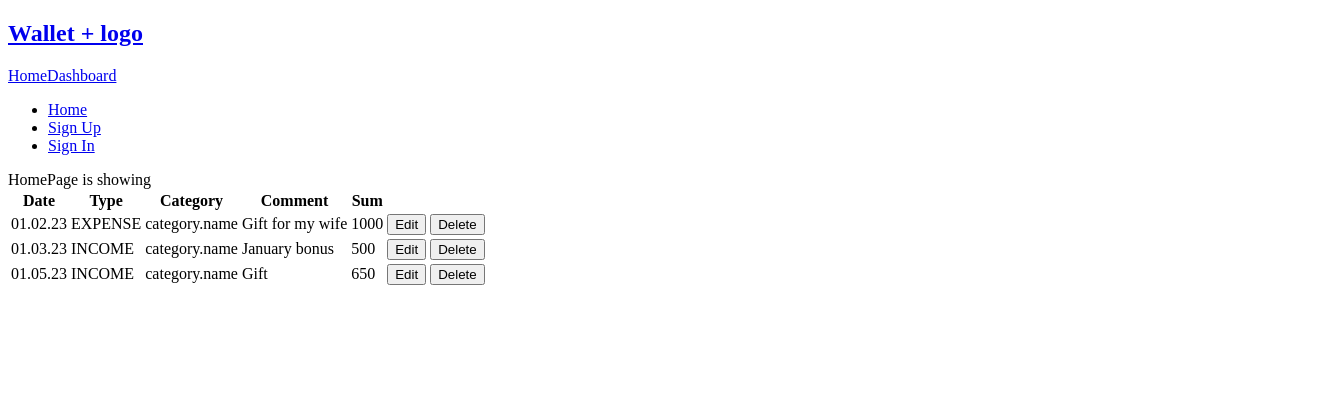
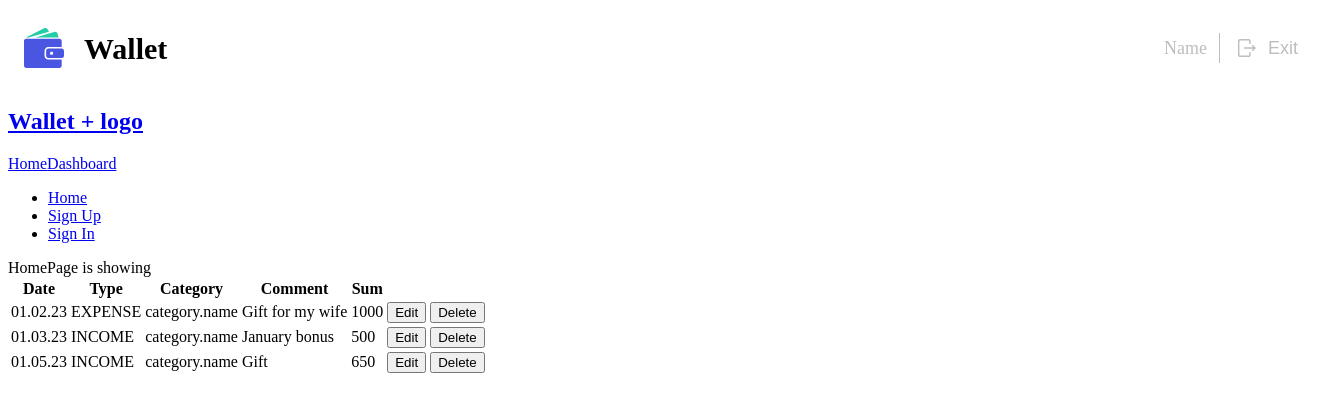
Before and after one commit to daryark/Wallet, a React (Create React App) app: page / in a window 1280 px wide. Shown: the top 412 px of the page, 1320 px wide, since content can reach past the window. Built offline with nearby package versions, Linux system fonts and the light colour scheme.

Commit message:
header and loader

```diff
--- /dev/null
+++ b/src/assets/icons/index.js
@@ -0,0 +1,2 @@
+export { ReactComponent as WalletLogo } from './wallet-logo.svg';
+export { ReactComponent as Exit } from './exit.svg';
--- a/src/components/App/App.jsx
+++ b/src/components/App/App.jsx
@@ -7,7 +7,7 @@ const HomePage = lazy(() => import('pages/HomePage/HomePage'));
 const CurrencyPage = lazy(() => import('pages/CurrencyPage/CurrencyPage'));
 const LoginPage = lazy(() => import('pages/LoginPage/LoginPage'));
 const RegisterPage = lazy(() => import('pages/RegisterPage/RegisterPage'));
-
+console.log(window.innerWidth);
 export function App() {
   return (
     <>
--- /dev/null
+++ b/src/components/Header/ExitButton.jsx
@@ -0,0 +1,14 @@
+import { Exit } from 'assets/icons';
+import { StyledBtn } from './styles';
+import { useWindowSize } from './hooks/useWindowSize';
+
+export const ExitButton = () => {
+  const { isMobile } = useWindowSize();
+
+  return (
+    <StyledBtn>
+      <Exit />
+      {!isMobile && 'Exit'}
+    </StyledBtn>
+  );
+};
--- /dev/null
+++ b/src/components/Header/Header.jsx
@@ -0,0 +1,29 @@
+import {
+  StyledHeader,
+  StyledLogo,
+  StyledContainer,
+  StyledInfo,
+  Separator,
+} from './styles';
+import { WalletLogo } from 'assets/icons';
+import { ExitButton } from './ExitButton';
+import { useWindowSize } from './hooks/useWindowSize';
+
+export const Header = () => {
+  const { isMobile } = useWindowSize();
+  return (
+    <StyledHeader>
+      <StyledContainer>
+        <StyledLogo>
+          <WalletLogo />
+          Wallet
+        </StyledLogo>
+        <StyledInfo>
+          Name
+          {!isMobile && <Separator />}
+          <ExitButton />
+        </StyledInfo>
+      </StyledContainer>
+    </StyledHeader>
+  );
+};
--- /dev/null
+++ b/src/components/Header/hooks/useWindowSize.js
@@ -0,0 +1,23 @@
+import { useState, useLayoutEffect, useEffect } from 'react';
+
+export const useWindowSize = () => {
+  const [windowWidth, setWindowWidth] = useState(window.innerWidth);
+  const [isMobile, setIsMobile] = useState(window.innerWidth < 768);
+
+  useLayoutEffect(() => {
+    const measure = () => {
+      setWindowWidth(window.innerWidth);
+    };
+    window.addEventListener('resize', measure);
+    return () => window.removeEventListener('resize', measure);
+  }, []);
+
+  useEffect(() => {
+    if (windowWidth < 768) {
+      setIsMobile(true);
+      return;
+    }
+    setIsMobile(false);
+  }, [windowWidth]);
+  return { windowWidth, isMobile };
+};
--- /dev/null
+++ b/src/components/Header/styles.js
@@ -0,0 +1,86 @@
+import styled from 'styled-components';
+
+export const StyledHeader = styled.header`
+  background-color: ${({ theme }) => theme.color.bg_white};
+`;
+
+export const StyledContainer = styled.div`
+  display: flex;
+  align-items: center;
+  justify-content: space-between;
+  width: 320px;
+  height: 60px;
+  padding: 0 20px;
+  margin: 0 auto;
+
+  @media screen and (min-width: 768px) {
+    width: 768px;
+    height: 80px;
+    padding: 0 32px;
+  }
+
+  @media screen and (min-width: 1280px) {
+    width: 1280px;
+    padding: 0 16px;
+  }
+`;
+
+export const StyledLogo = styled.div`
+  display: flex;
+  align-items: center;
+  gap: 16px;
+  font-weight: ${({ theme }) => theme.fontWeights.bold};
+  font-size: ${({ theme }) => theme.fontSizes.l};
+  line-height: ${({ theme }) => theme.lineHeights.body};
+  color: ${({ theme }) => theme.color.text_dark};
+  & svg {
+    height: 30px;
+    width: 30px;
+  }
+
+  @media screen and (min-width: 768px) {
+    gap: 20px;
+    font-size: ${({ theme }) => theme.fontSizes.xl};
+    & svg {
+      height: 40px;
+      width: 40px;
+    }
+  }
+`;
+
+export const StyledInfo = styled.div`
+  display: flex;
+  align-items: center;
+  gap: 8px;
+  font-weight: ${({ theme }) => theme.fontWeights.normal};
+  font-size: ${({ theme }) => theme.fontSizes.m};
+  line-height: ${({ theme }) => theme.lineHeights.body};
+  color: ${({ theme }) => theme.color.text_grey_main};
+
+  @media screen and (min-width: 768px) {
+    gap: 12px;
+  }
+`;
+
+export const StyledBtn = styled.button`
+  display: flex;
+  align-items: center;
+  gap: 8px;
+  border: none;
+  background-color: transparent;
+  cursor: pointer;
+  font-weight: ${({ theme }) => theme.fontWeights.normal};
+  font-size: ${({ theme }) => theme.fontSizes.m};
+  line-height: ${({ theme }) => theme.lineHeights.body};
+  color: ${({ theme }) => theme.color.text_grey_main};
+
+  @media screen and (min-width: 768px) {
+    gap: 12px;
+  }
+`;
+
+export const Separator = styled.div`
+  width: 1px;
+  height: 30px;
+  background-color: ${({ theme }) => theme.color.text_grey_main};
+`;
--- a/src/components/Layout/Layout.jsx
+++ b/src/components/Layout/Layout.jsx
@@ -1,6 +1,7 @@
 import React, { Suspense } from 'react';
 import { Outlet, NavLink } from 'react-router-dom';
 // import { useSelector } from 'react-redux';
+import { Header } from 'components/Header/Header';
 
 // import { selectIsLoggedIn } from 'redux/auth/auth-selectors';
 
@@ -9,6 +10,7 @@ export default function Layout() {
 
   return (
     <>
+      <Header />
       <header>
         <nav>
           <h1>
--- /dev/null
+++ b/src/components/Loader/styles.js
@@ -0,0 +1,70 @@
+import styled from 'styled-components';
+
+export const StyledBG = styled.div`
+  position: fixed;
+  top: 0;
+  left: 0;
+  width: 100vw;
+  height: 100vh;
+  display: flex;
+  align-items: center;
+  justify-content: center;
+  background-color: rgba(0, 0, 0, 0.25);
+`;
+
+export const StyledLoader = styled.div`
+  width: 150px;
+  height: 100px;
+  display: flex;
+  align-items: center;
+  justify-content: center;
+  gap: 20px;
+
+  & #first {
+    height: 80px;
+    width: 20px;
+    background-color: ${({ theme }) => theme.color.text_blue};
+    box-shadow: 0px 3px 10px rgba(74, 86, 226, 0.5);
+    border-radius: 6px;
+    animation: loader 2s linear 0ms infinite;
+  }
+
+  & #second {
+    height: 80px;
+    width: 20px;
+    background-color: ${({ theme }) => theme.color.text_blue};
+    box-shadow: 0px 3px 10px rgba(74, 86, 226, 0.5);
+    border-radius: 6px;
+    animation: loader 2s linear 500ms infinite;
+  }
+
+  & #third {
+    height: 80px;
+    width: 20px;
+    background-color: ${({ theme }) => theme.color.text_blue};
+    box-shadow: 0px 3px 10px rgba(74, 86, 226, 0.5);
+    border-radius: 6px;
+    animation: loader 2s linear 1000ms infinite;
+  }
+
+  & #fourth {
+    height: 80px;
+    width: 20px;
+    background-color: ${({ theme }) => theme.color.text_blue};
+    box-shadow: 0px 3px 10px rgba(74, 86, 226, 0.5);
+    border-radius: 6px;
+    animation: loader 2s linear 1500ms infinite;
+  }
+
+  @keyframes loader {
+    0%,
+    100% {
+      transform: scaleY(0.5);
+      filter: opacity(0);
+    }
+    10% {
+      transform: scaleY(1.2);
+      filter: opacity(1);
+    }
+  }
+`;
```
Also changed, not shown: src/components/Loader/Loader.jsx (added, +14 -0 lines), src/assets/icons/exit.svg (added), src/assets/icons/wallet-logo.svg (added).
